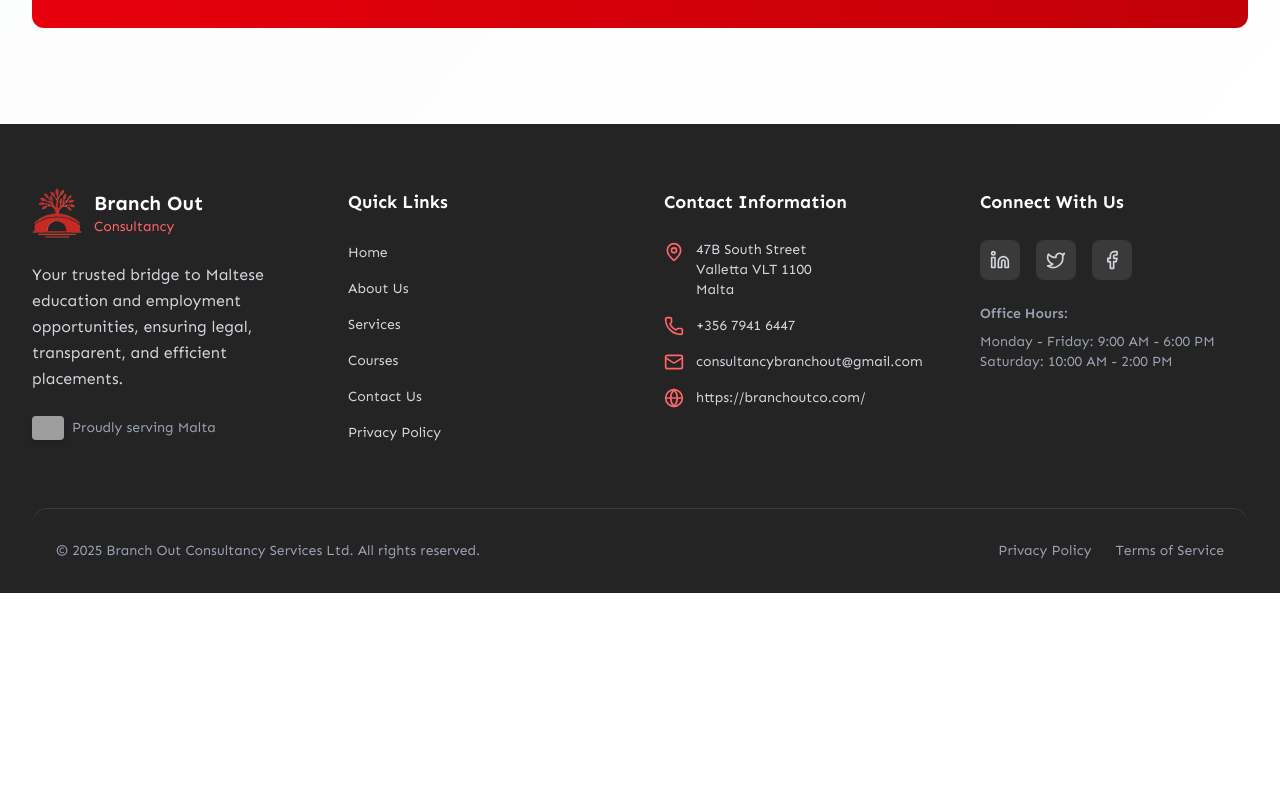
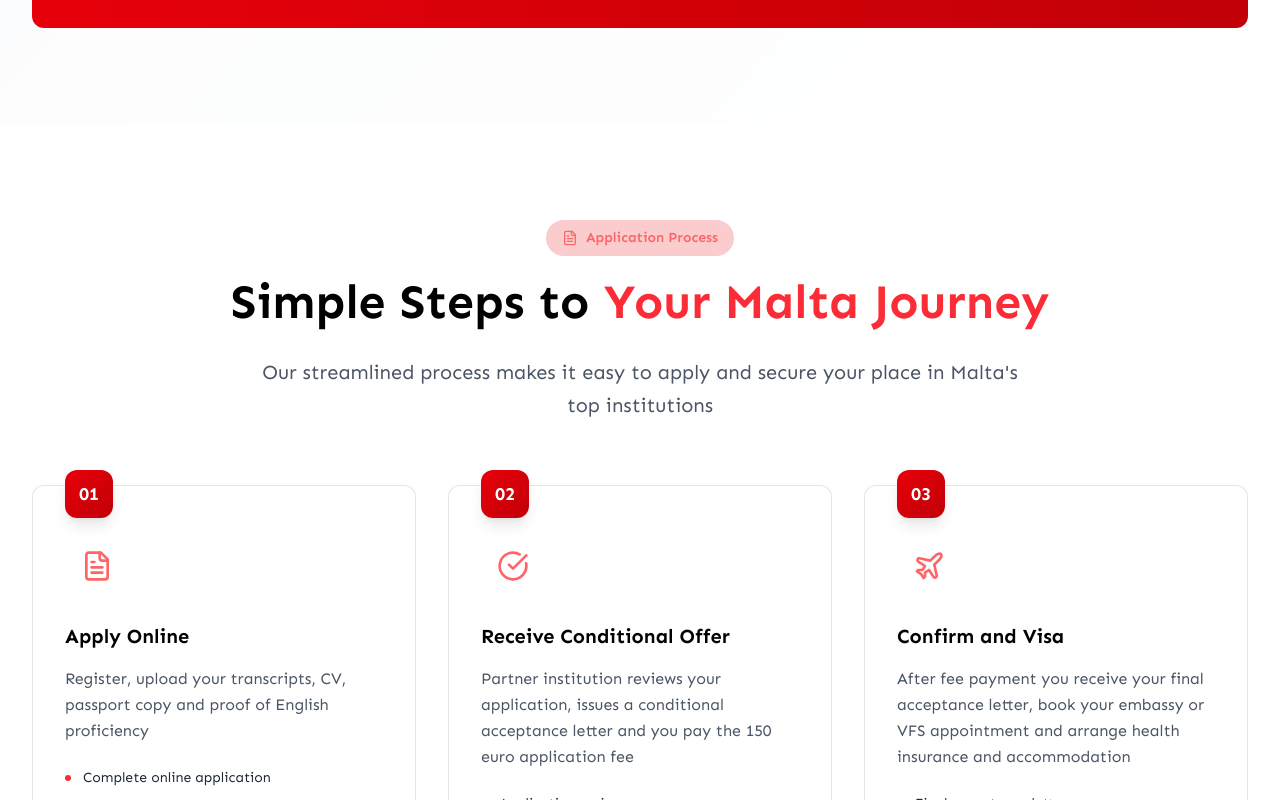
Before and after one commit to RohitSah23/branchout, a Next.js app: page / in a window 1280 px wide. Shown: the part 4580-5380 px from the top of the page. Before the commit the page ends 5173 px from the top, so only its background shows below. Built offline with nearby package versions, Linux system fonts and the light colour scheme; grey boxes are pictures that could not be loaded.

Commit message:
feat (Application): Added Application Process Section to Home Page

```diff
--- a/app/page.tsx
+++ b/app/page.tsx
@@ -4,6 +4,7 @@ import Hero from "@/components/Hero/Hero";
 import WhyMalta from "@/components/WhyMalta/WhyMalta";
 import Services from "@/components/Services/Services";
 import Courses from "@/components/Courses/Courses";
+import ApplicationProcess from "@/components/ApplicationProcess/ApplicationProcess";
 
 export default function Home() {
   return (
@@ -13,6 +14,7 @@ export default function Home() {
     <WhyMalta/>
     <Services/>
     <Courses/>
+    <ApplicationProcess/>
     <Footer/>
    </div>
   );
```
